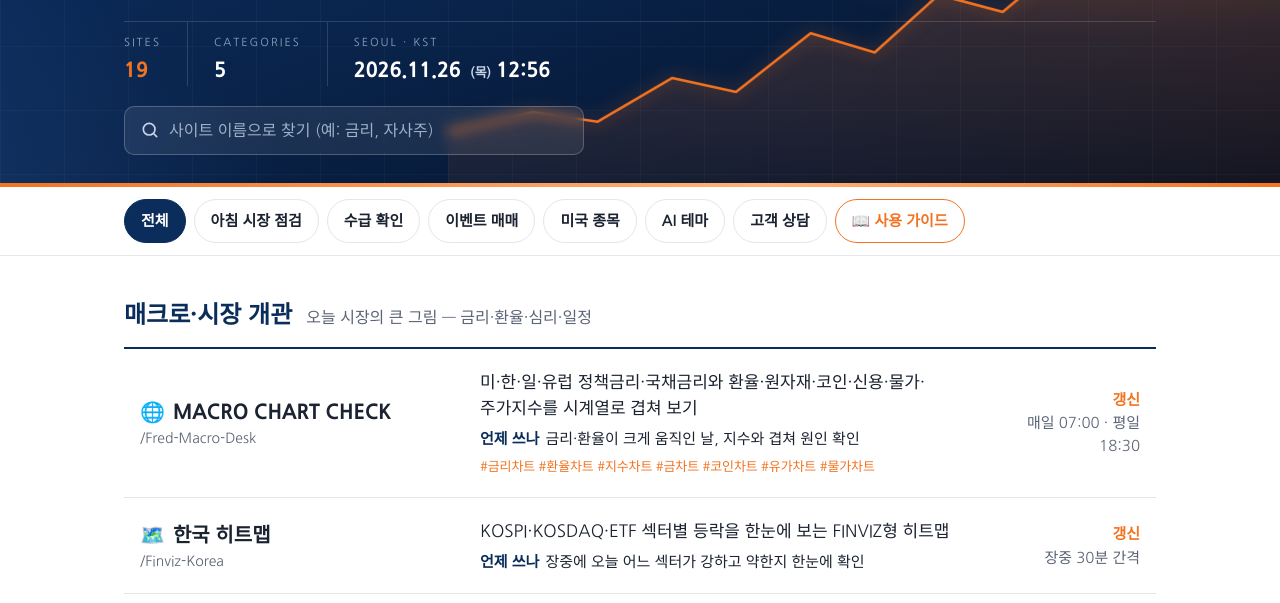
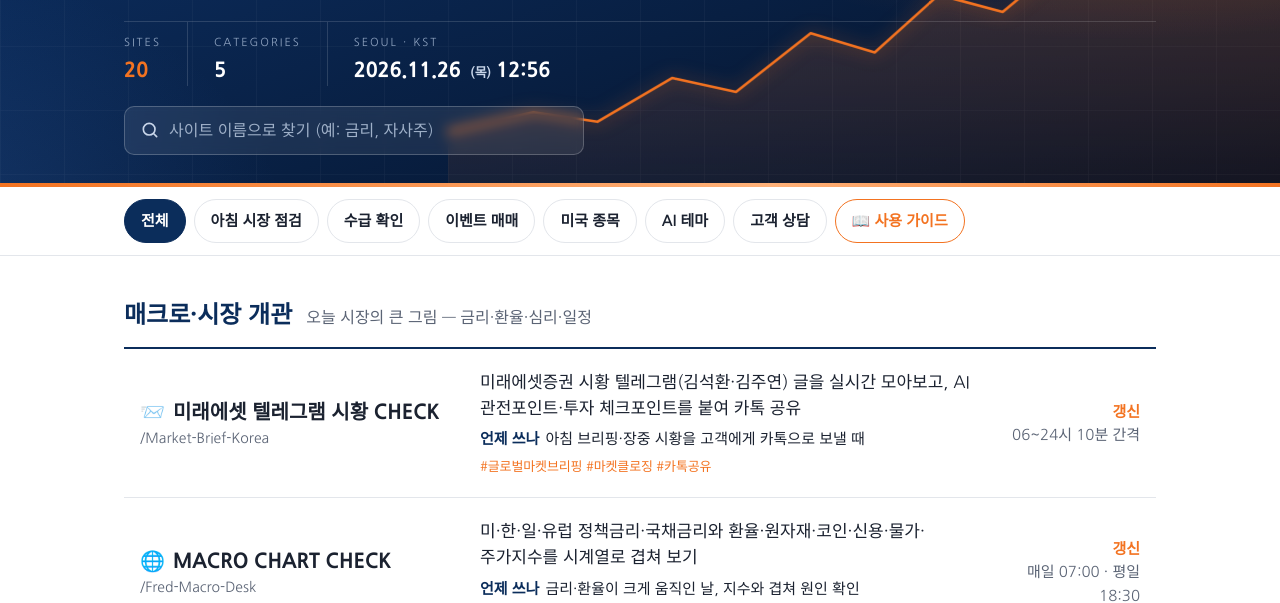
Before and after one commit to bluelagoon1222/bluelagoon1222.github.io, a plain HTML site: page index.html in a window 1280 px wide. Shown: the part 176-779 px from the top of the page. Drawn offline with Linux system fonts and the light colour scheme.

Commit message:
Add files via upload

```diff
--- a/index.html
+++ b/index.html
@@ -254,6 +254,7 @@ details.gc[open] summary{border-bottom:1px solid var(--line)}
 // ▼ 사이트 추가·삭제는 이 목록만 고치면 됩니다 (repo = 깃허브 저장소 이름, 대소문자 그대로 / icon = 왼쪽 메뉴 아이콘)
 const GROUPS = [
   { title:"매크로·시장 개관", note:"오늘 시장의 큰 그림 — 금리·환율·심리·일정", sites:[
+    { icon:"📨", name:"미래에셋 텔레그램 시황 CHECK", repo:"Market-Brief-Korea", tags:["#글로벌마켓브리핑","#마켓클로징","#카톡공유"], desc:"미래에셋증권 시황 텔레그램(김석환·김주연) 글을 실시간 모아보고, AI 관전포인트·투자 체크포인트를 붙여 카톡 공유", when:"06~24시 10분 간격" },
     { icon:"🌐", name:"MACRO CHART CHECK", repo:"Fred-Macro-Desk", tags:["#금리차트","#환율차트","#지수차트","#금차트","#코인차트","#유가차트","#물가차트"], desc:"미·한·일·유럽 정책금리·국채금리와 환율·원자재·코인·신용·물가·주가지수를 시계열로 겹쳐 보기", when:"매일 07:00 · 평일 18:30" },
     { icon:"🗺️", name:"한국 히트맵", repo:"Finviz-Korea", desc:"KOSPI·KOSDAQ·ETF 섹터별 등락을 한눈에 보는 FINVIZ형 히트맵", when:"장중 30분 간격" },
     { icon:"🌡️", name:"공포·탐욕 CHECK", repo:"FearGreed-Korea", desc:"한국 공포·탐욕 지수, 미국 F&G, 한국 과열도 지수와 시장 폭", when:"매일" },
@@ -294,6 +295,7 @@ const SITUATIONS = [
   { key:"client", label:"고객 상담",     note:"고객 보유 ELS·ETF 점검과 상품 비교 자료" }
 ];
 const GUIDE = {
+  "Market-Brief-Korea":    { sit:["am","client"], use:"아침 브리핑·장중 시황을 고객에게 카톡으로 보낼 때", read:"1번 시황만, 2번 AI 초안 포함, 3번 직접 작성. 2번은 보내기 전 한 번 읽어볼 것", pair:["Fred-Macro-Desk","Finviz-Korea"] },
   "Fred-Macro-Desk":       { sit:["am"],         use:"금리·환율이 크게 움직인 날, 지수와 겹쳐 원인 확인", read:"금리·환율선을 지수와 같은 차트에 겹쳐 방향이 같은지 반대인지 확인", pair:["FearGreed-Korea","Market-Calendar-Korea"] },
   "Finviz-Korea":          { sit:["am","flow"],  use:"장중에 오늘 어느 섹터가 강하고 약한지 한눈에 확인", read:"칸 크기는 시가총액, 색은 등락률. 같은 색이 뭉친 섹터가 오늘의 테마", pair:["Samo-Flow-Korea","Index-Rebalance-Korea"] },
   "FearGreed-Korea":       { sit:["am"],         use:"급등락 다음 날, 시장이 과열인지 공포인지 단계 확인", read:"지수가 극단(과열·공포)에 가까울수록 추격매수·투매를 경계하는 참고 신호", pair:["Credit-Loan-Korea","Fred-Macro-Desk"] },
```
